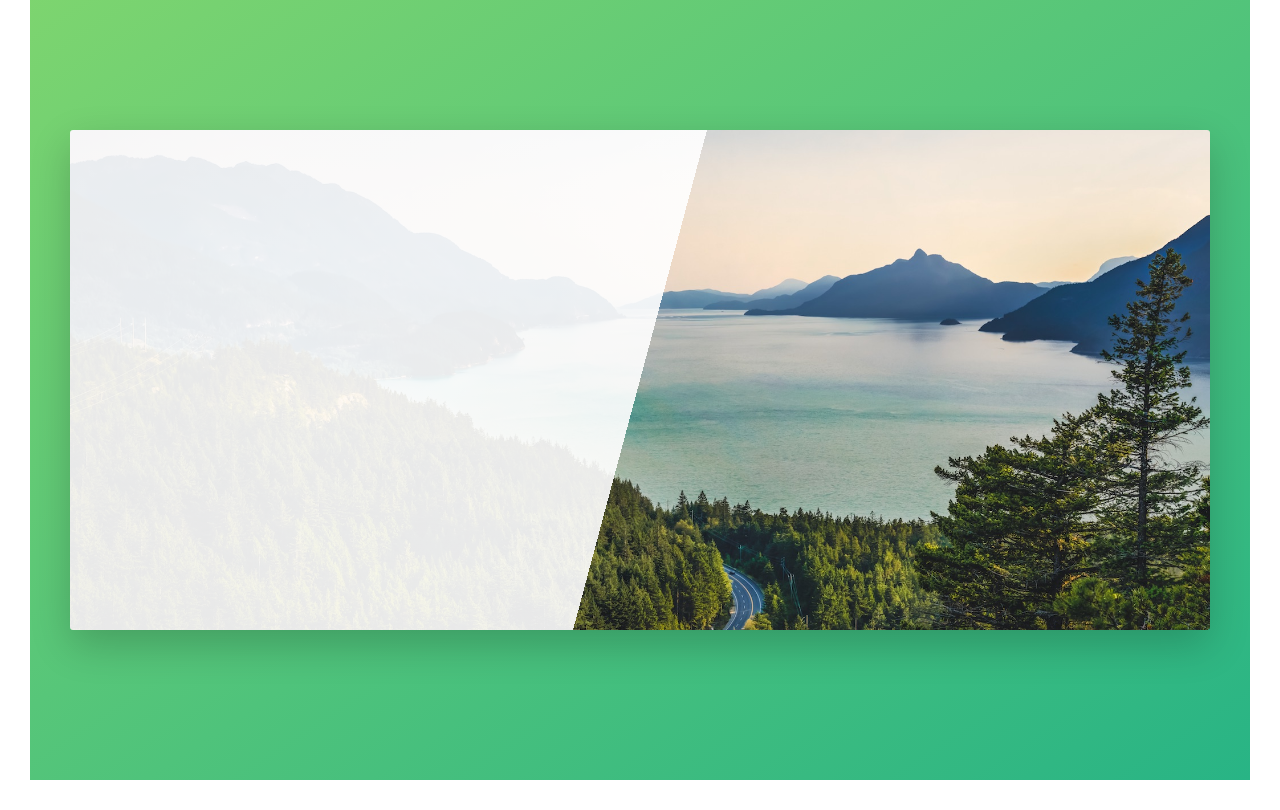
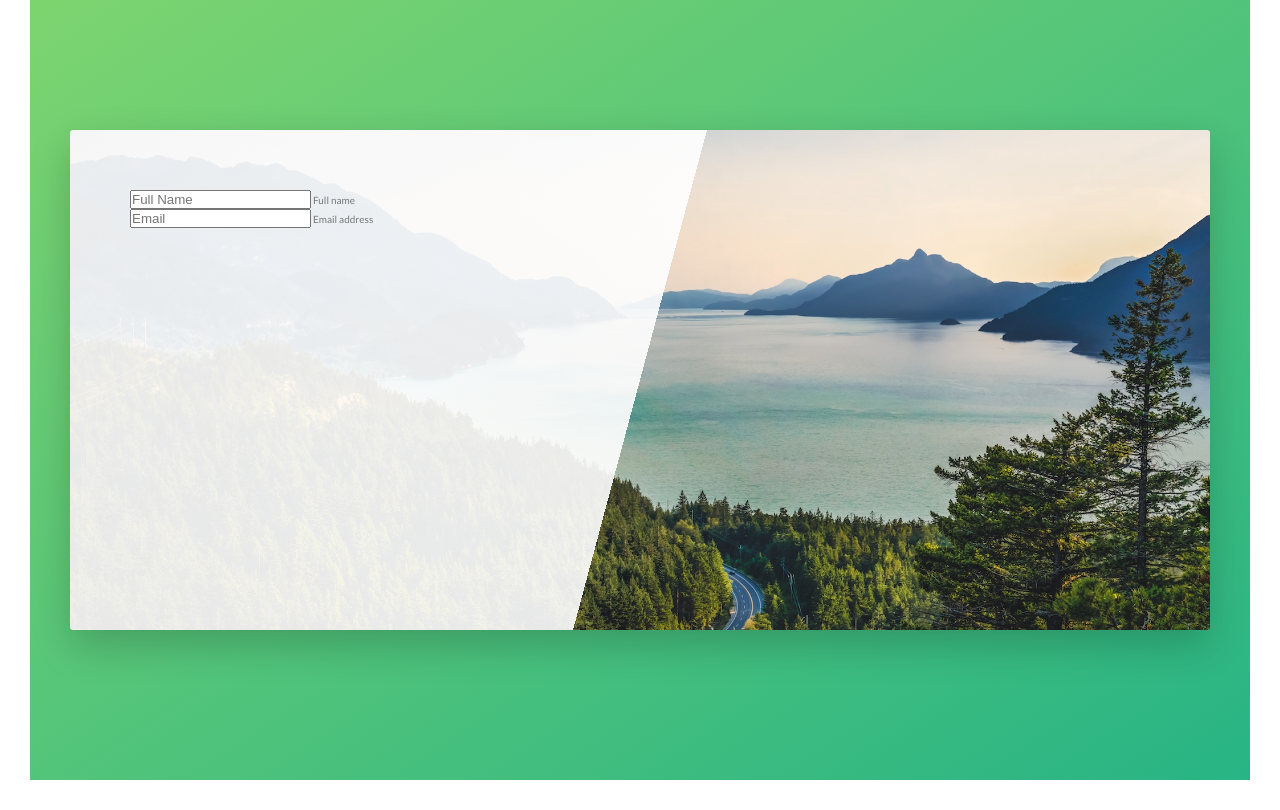
Before and after one commit to BradFabian/natour, a website: page index.html in a window 1280 px wide. Shown: the part 4480-5290 px from the top of the page. Drawn offline with Linux system fonts and the light colour scheme.

Commit message:
added css

```diff
--- a/index.html
+++ b/index.html
@@ -296,7 +296,20 @@
       <section class="section-book">
         <div class="row">
           <div class="book">
+            <div class="book__form">
+              <form action="#" class='form'>
+                <div class="form__group">
+                  <input type="text" class='form__input' placeholder='Full Name' id='name' required>
+                  <label for="name" class='form_label' >Full name</label>
+                </div>
 
+                <div class="form__group">
+                  <input type="email" class='form__input' placeholder='Email' id='email' required>
+                  <label for="email" class='form_label' >Email address</label>
+                </div>
+
+              </form>
+            </div>
           </div>
         </div>
       </section>
--- a/sass/pages/_home.scss
+++ b/sass/pages/_home.scss
@@ -53,4 +53,9 @@
   border-radius: 3px;
   height: 50rem;
   box-shadow: 0 1.5rem 4rem rgba($color-black, 0.2);
+
+  &__form {
+    width: 50%;
+    padding: 6rem;
+  }
 }
```
Also changed, not shown: css/style.css.
